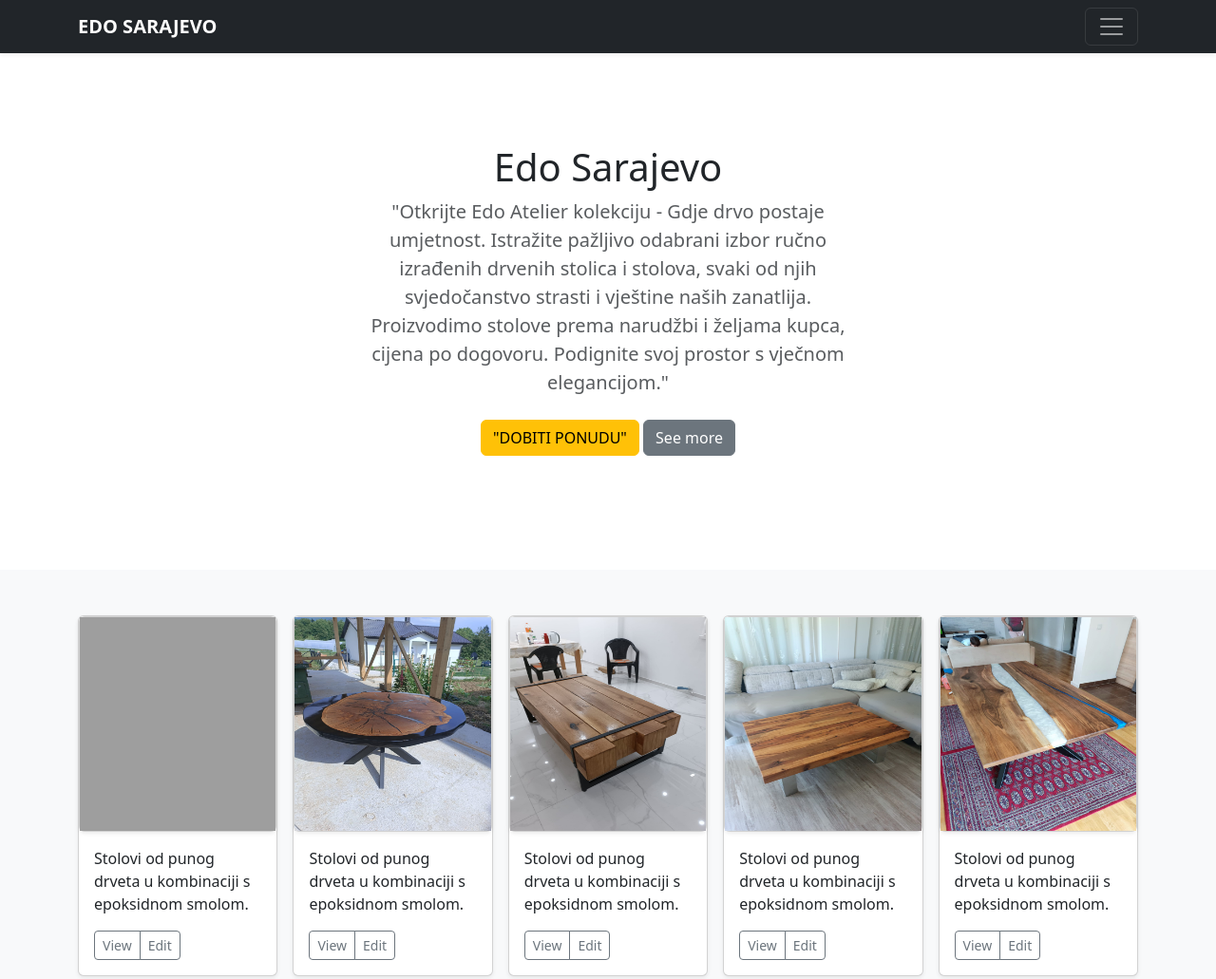
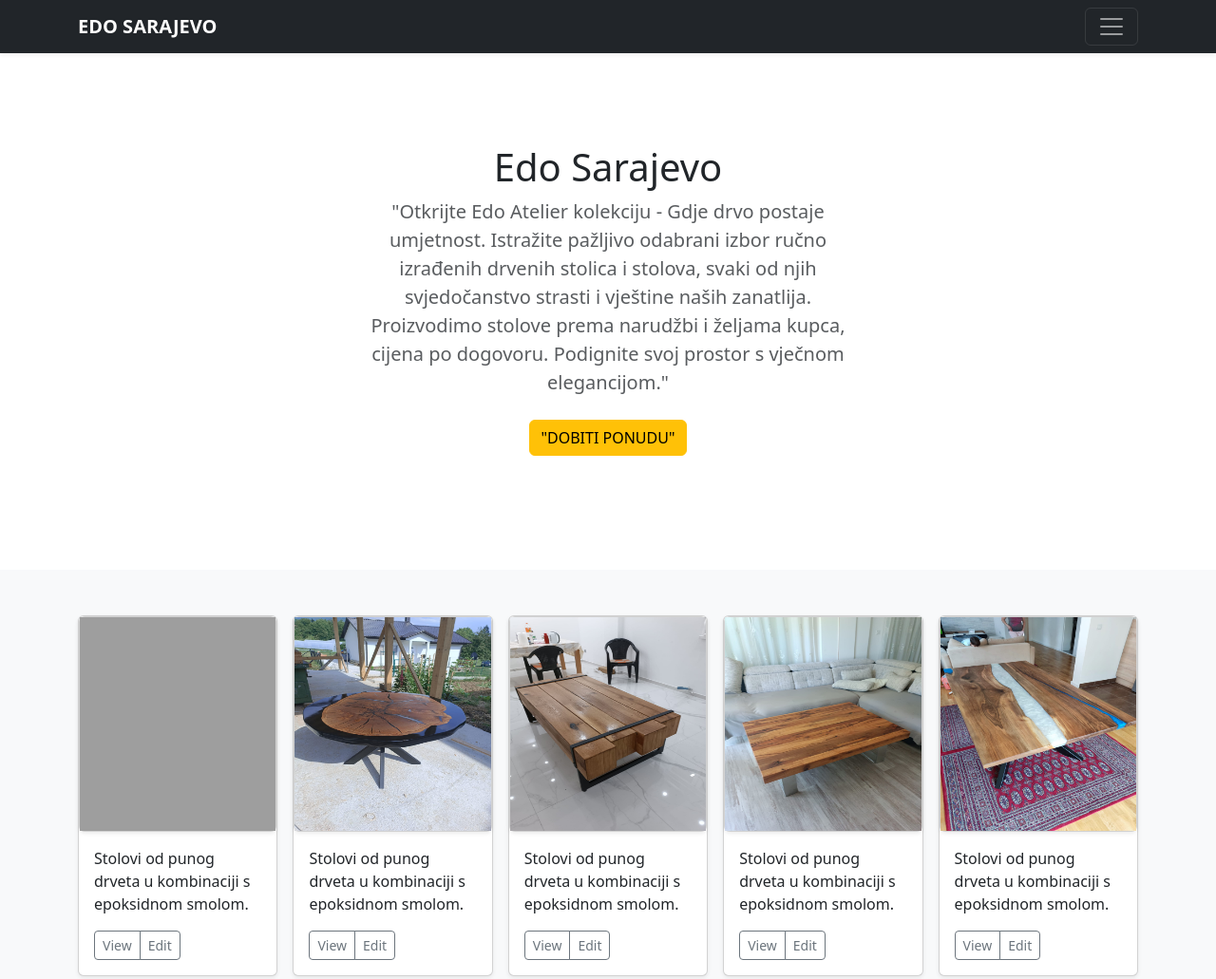
Before and after one commit to Pablocubo/edo_sarajevo_2023, a plain HTML site: page index.html in a window 1280 px wide. Shown: the top 1031 px of the page at 95% size. Drawn offline with nearby package versions, Linux system fonts and the light colour scheme; files that its build step writes are made by us from their sources; grey boxes are pictures that could not be loaded.

Commit message:
button turn off

```diff
--- a/index.html
+++ b/index.html
@@ -93,7 +93,7 @@
             prostor s vječnom elegancijom."</p>
           <p>
             <a href="mailto: edohusicpetica@gmail.com" class="btn btn-warning my-2">"DOBITI PONUDU"</a>
-            <a href="#" class="btn btn-secondary my-2">See more</a>
+            <!-- <a href="#" class="btn btn-secondary my-2">See more</a> -->
           </p>
         </div>
       </div>
```
